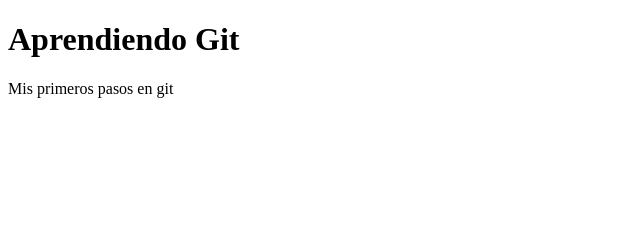
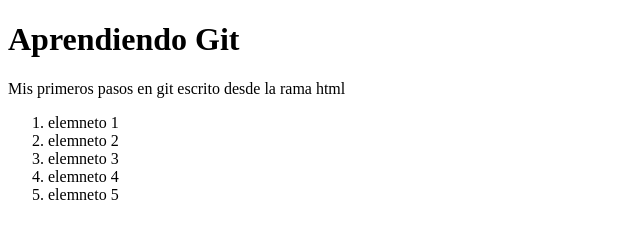
Before and after one commit to arturo-dm/colaboracion-curso-github, a plain HTML site: page index.html in a window 1280 px wide. Shown: the whole page, without its empty margins (0-640 px from the left). Drawn offline with Linux system fonts and the light colour scheme.

Commit message:
Agregando index.js al index.html

```diff
--- a/index.html
+++ b/index.html
@@ -4,8 +4,17 @@
     <meta charset="UTF-8" />
     <meta name="viewport" content="width=device-width, initial-scale=1.0" />
     <title>Aprendiendo Git</title>
+  </head>
+  <body>
     <h1>Aprendiendo Git</h1>
-    <p>Mis primeros pasos en git</p>
-  </head>
-  <body></body>
+    <p>Mis primeros pasos en git escrito desde la rama html</p>
+    <ol>
+      <li>elemneto 1</li>
+      <li>elemneto 2</li>
+      <li>elemneto 3</li>
+      <li>elemneto 4</li>
+      <li>elemneto 5</li>
+    </ol>
+    <script src="index.js"></script>
+  </body>
 </html>
```
